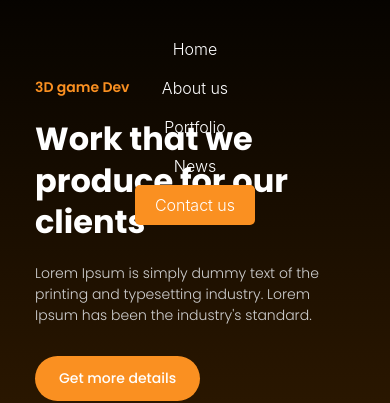
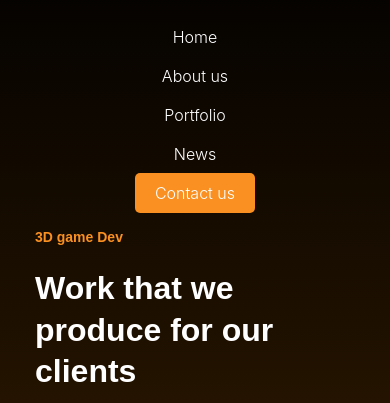
Before and after one commit to dimaa21/website-digital-agency, a plain HTML site: page index.html in a window 390 px wide. Both pictures are taken after a click on the element 345 px from the left and 45 px from the top of the page. Shown: the part 73-476 px from the top of the page. Drawn offline with nearby package versions, Linux system fonts and the light colour scheme.

Commit message:
commit upd

```diff
--- a/css/main.css
+++ b/css/main.css
@@ -1,5 +1,3 @@
-@import url('https://fonts.googleapis.com/css2?family=Poppins:ital,wght@0,100;0,200;0,300;0,400;0,500;0,600;0,700;0,800;0,900;1,100;1,200;1,300;1,400;1,500;1,600;1,700;1,800;1,900&display=swap');
-
 /* Загальні стилі */
 * {
     margin: 0;
@@ -12,6 +10,7 @@ body {
     font-weight: 400;
     background: linear-gradient(to bottom, #000000, #4A2800);
     min-height: 100vh;
+    transition: margin-top 0.4s ease; /* Додаємо анімацію для переміщення контенту */
 }
 
 /* Шапка */
@@ -91,7 +90,7 @@ body {
     background: #ffffff;
     border-radius: 20px;
     margin: 5px 0;
-    transition: 0.3s;
+    transition: 0.5s;
 }
 
 /* Адаптивність */
@@ -111,8 +110,6 @@ body {
         width: 100%;
         text-align: center;
         flex-direction: column;
-
-        /* Анімація появи */
         max-height: 0;
         overflow: hidden;
         opacity: 0;
@@ -123,13 +120,22 @@ body {
     .nav-menu ul {
         flex-direction: column;
         gap: 15px;
-        padding: 20px 0;
+        padding: 8px 0;
     }
 
     .nav-menu.active {
         max-height: 500px;
         opacity: 1;
         visibility: visible;
+    }
+
+    /* Зміщення контенту вниз, коли меню відкрито */
+    .game-dev-section {
+        transition: margin-top 0.4s ease;
+    }
+
+    body.menu-open .game-dev-section {
+        margin-top: 150px; /* Контент зміщується вниз */
     }
 }
 
@@ -138,6 +144,7 @@ body {
     color: #fff;
     padding: 60px 20px;
     font-family: 'Poppins', sans-serif;
+    transition: margin-top 0.4s ease; /* Анімація для переміщення контенту */
 }
 
 .content {
@@ -204,11 +211,6 @@ body {
 }
 
 @media (max-width: 992px) {
-    /* .container {
-      flex-direction: column;
-      text-align: center;
-    } */
-
     .content, .image-section {
         flex: 1 1 100%;
     }
--- a/js/script.js
+++ b/js/script.js
@@ -1,7 +1,11 @@
 const burger = document.getElementById('burger-menu');
 const nav = document.getElementById('nav-menu');
+const body = document.body; // Отримуємо body
 
 burger.addEventListener('click', () => {
     nav.classList.toggle('active');
     burger.classList.toggle('open');
+
+    // Керуємо зміщенням контенту вниз
+    body.classList.toggle('menu-open');
 });
```
Lines whose indentation alone changed are shown as unchanged.
